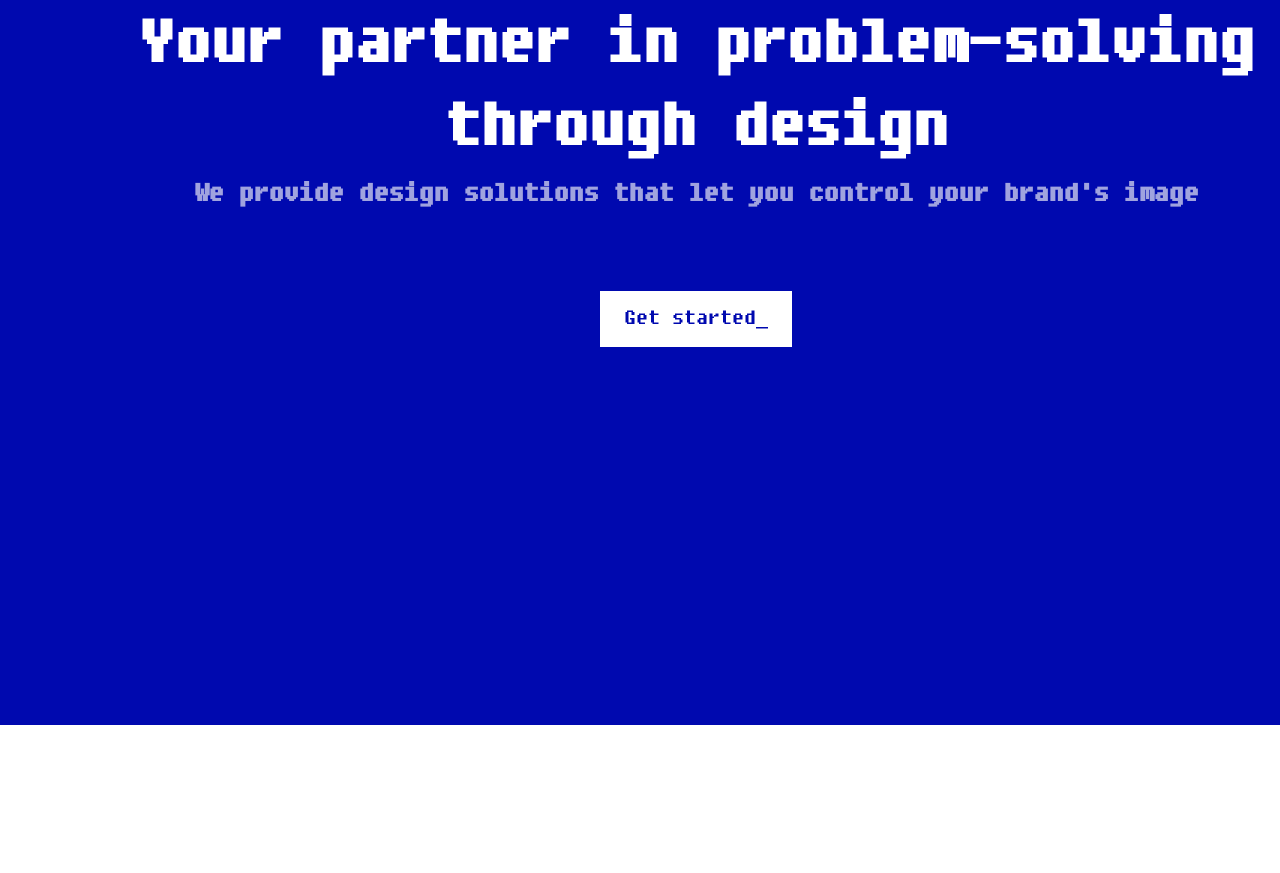
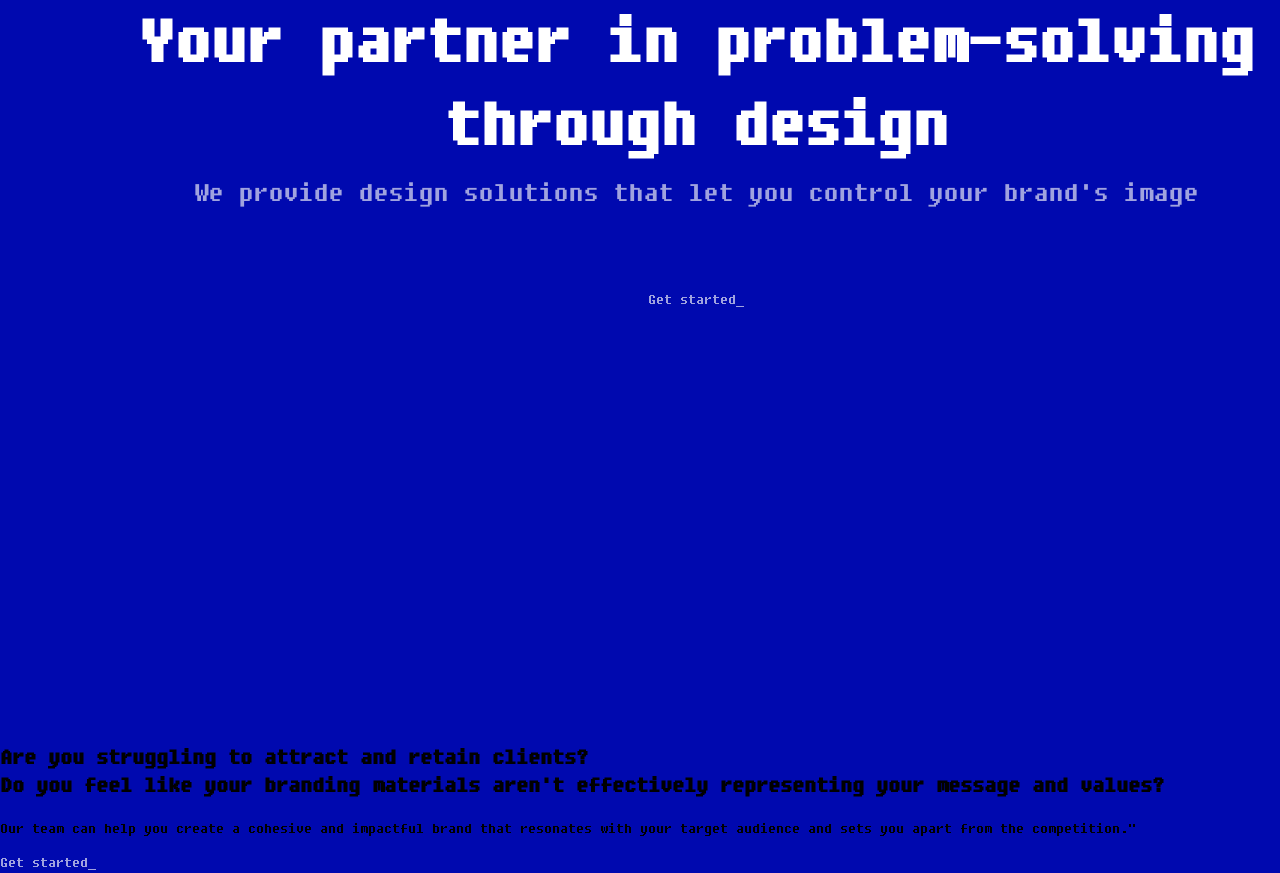
Before and after one commit to CtrAltDel00/CtrAltDel_LandingPage-vanilla, a plain HTML site: page index.html in a window 1280 px wide. Shown: the part 349-1222 px from the top of the page. Before the commit the page ends 1074 px from the top, so only its background shows below. Drawn offline with Linux system fonts and the light colour scheme.

Commit message:
built the section 2 and made class name changes

```diff
--- a/index.html
+++ b/index.html
@@ -12,6 +12,8 @@
 </head>
 <body>
     <div class="container">
+
+        <!-- Header -->
         <header>
             <nav>
                 <div class="main_nav">
@@ -27,10 +29,18 @@
 
             <div class="hero_section">
                 <h1 class="hero_text">Your partner in problem-solving through design</h1>
-                <h3 class="hero_subtext">We provide design solutions that let you control your brand's image</h3>
-                <a href="" class="header_btn">Get started_</a>
+                <p class="hero_subtext">We provide design solutions that let you control your brand's image</p>
+                <a href="" class="btn main_cta">Get started_</a>
             </div>
         </header>
+
+        <!-- Section 2 -->
+        <div class="section2">
+            <h2 class="section2_heading">Are you struggling to attract and retain clients?<br>Do you feel like your branding materials aren't effectively representing your message and values?</h2>
+            <p class="section2_subtext">Our team can help you create a cohesive and impactful brand that resonates with your target audience and sets you apart from the competition."</p>
+            <a href="" class="btn secondary_cta">Get started_</a>
+        </div>
+
     </div>
 </body>
 </html>
```
